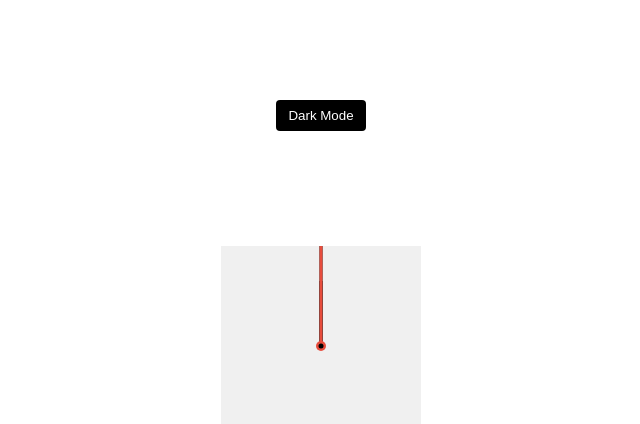
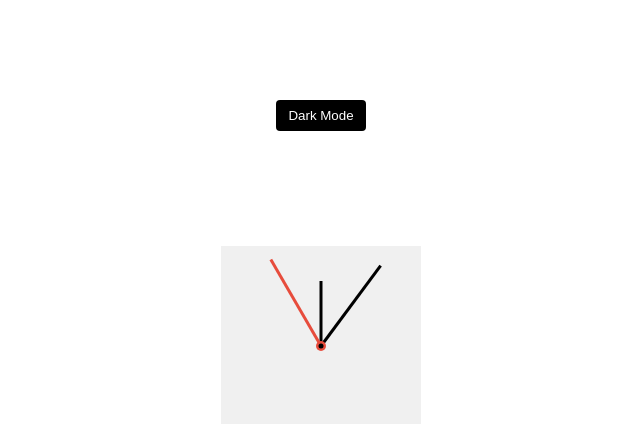
Before and after one commit to Cordovas-cmd/clocks-gallery, a plain HTML site: page index.html in a window 1280 px wide. Shown: the top 424 px of the page, without its empty margins (319-959 px from the left). Drawn offline with Linux system fonts and the light colour scheme.

Commit message:
added the functionality to move my clock hands and transition slowly between ticks

```diff
--- a/script.js
+++ b/script.js
@@ -21,3 +21,30 @@ toggleEl.addEventListener('click', (e)=> {
     }
 
 } )
+
+function setTime() {
+    const time = new Date();
+    const month = time.getMonth();
+    const day = time.getDay();
+    const hours = time.getHours();
+    const hoursForClock = hours % 12
+    const minutes = time.getMinutes();
+    const seconds = time.getSeconds();
+
+    // Set the parameters of time with hours minutes seconds
+    hourEl.style.transform = `translate(-50%, -100%) rotate(${scale(hoursForClock, 0 ,11, 0, 360)}deg)`
+
+    minuteEl.style.transform = `translate(-50%, -100%) rotate(${scale(minutes, 0 ,59, 0, 360)}deg)`
+
+    secondEl.style.transform = `translate(-50%, -100%) rotate(${scale(seconds, 0 ,59, 0, 360)}deg)`
+
+}
+
+
+// scale function map a range of numbers to another range of numbers. (0 - 360)
+const scale = (num, in_min, in_max, out_min, out_max) => {
+    return (num-in_min) * (out_max - out_min) / (in_max - in_min) + out_min;
+}
+setTime()
+
+setInterval(setTime, 1000)
--- a/style.css
+++ b/style.css
@@ -80,6 +80,7 @@ left: 50%;
 height: 65px;
 width: 3px;
 transform-origin: bottom center;
+transition: all 0.5s ease-in;
 }
 
 .needle.hour {
```
